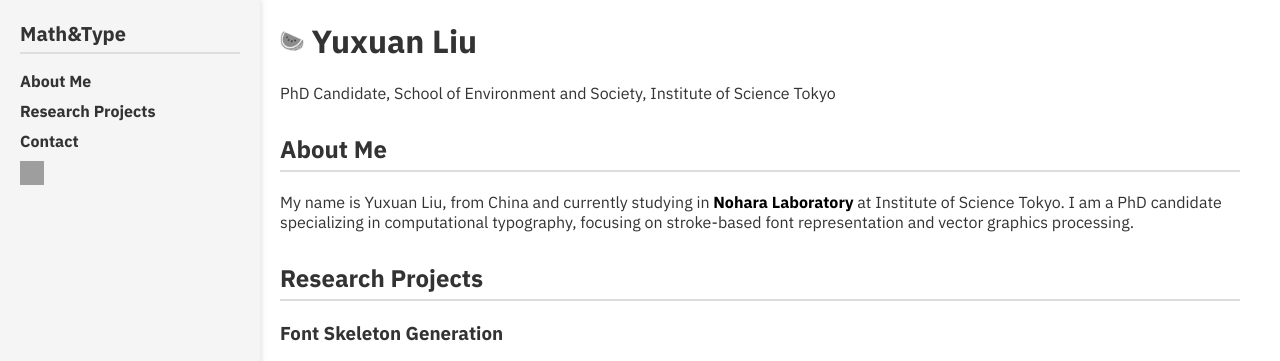
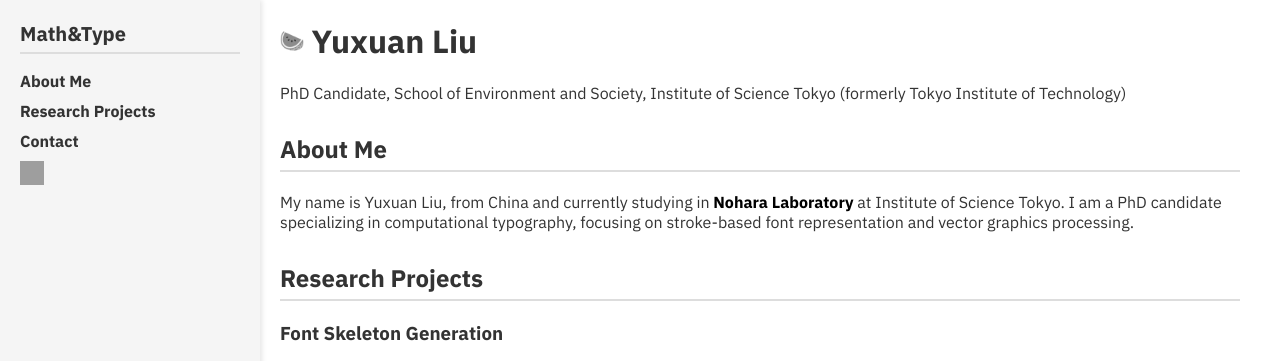
Before and after one commit to giftedmelon/My-Page, a plain HTML site: page index.html in a window 1280 px wide. Shown: the top 361 px of the page. Drawn offline with Linux system fonts and the light colour scheme; grey boxes are pictures that could not be loaded.

Commit message:
intro_up_titech

```diff
--- a/index.html
+++ b/index.html
@@ -30,7 +30,7 @@
         <h1><a href="https://giftedmelon.github.io/knowledge/" class="emoji-link" target="_blank">
             <img src="watermelon.png" class="emoji-icon" alt="Watermelon">
           </a> Yuxuan Liu</h1>
-        <p>PhD Candidate, School of Environment and Society, Institute of Science Tokyo</p>
+        <p>PhD Candidate, School of Environment and Society, Institute of Science Tokyo (formerly Tokyo Institute of Technology)</p>
 
         <section id="about">
             <h2>About Me</h2>
```
Also changed, not shown: 1 other file.
